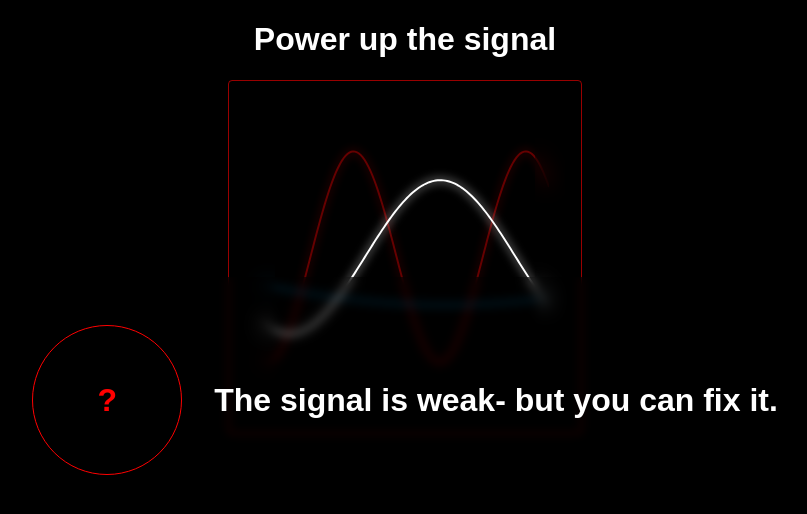
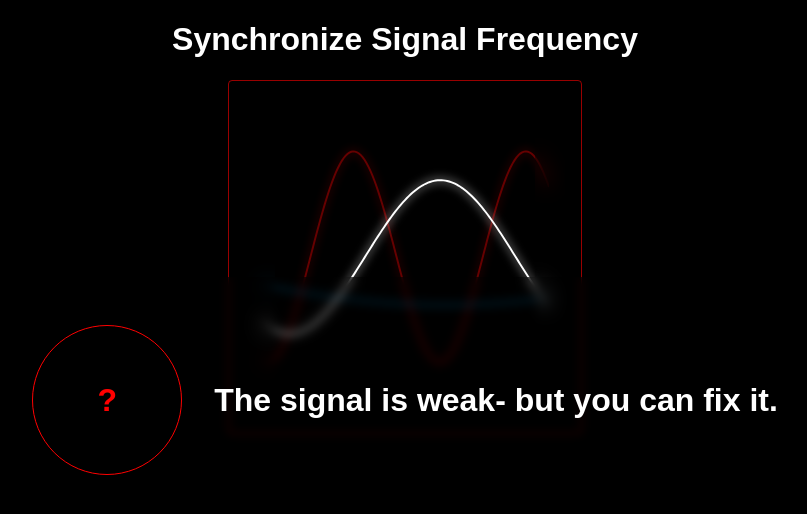
Before and after one commit to rniemela77/doohickey-interactive, a Vue app: page / in a window 1280 px wide. Shown: the top 514 px of the page, without its empty margins (235-1042 px from the left). Built offline with nearby package versions, Linux system fonts and the light colour scheme.

Commit message:
create views directory

```diff
--- a/src/Quest1.vue
+++ b/src/views/Quest1.vue
@@ -1,7 +1,7 @@
 <template>
     <div class="quest1">
         <div class="quest1-title">
-            <h1>Power up the signal</h1>
+            <h1>Synchronize Signal Frequency</h1>
         </div>
 
         <div class="control-panel">
@@ -32,8 +32,8 @@
 
 <script setup>
 import { ref, computed, onMounted, onUnmounted } from 'vue'
-import WaveChart from './components/WaveChart.vue'
-import TrackPad from './components/TrackPad.vue'
+import WaveChart from '../components/WaveChart.vue'
+import TrackPad from '../components/TrackPad.vue'
 
 // Configuration object for easy maintenance
 const QUEST_CONFIG = {
```
Also changed, not shown: src/App.vue (+3 -7 lines), src/views/Intro.vue (renamed from src/Intro.vue), src/views/Quest2.vue (added).
